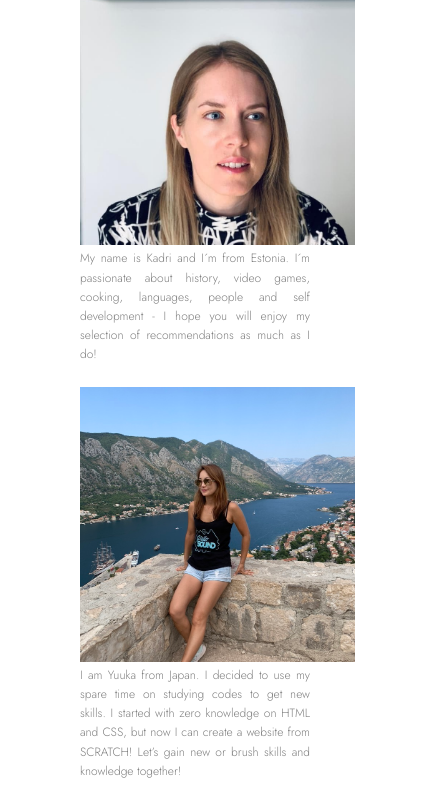
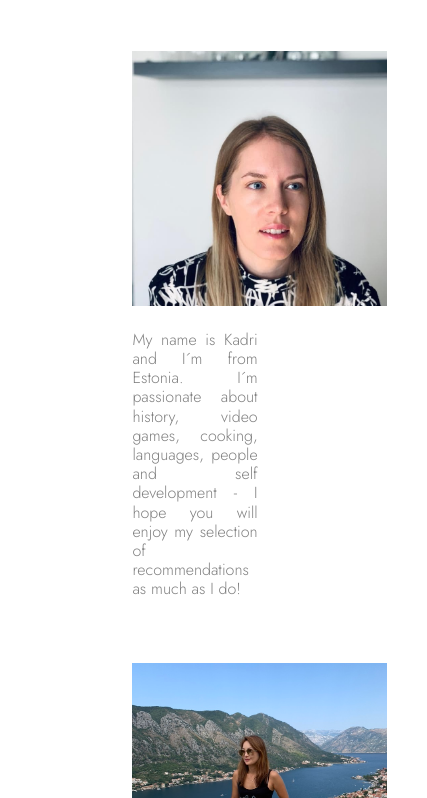
Before and after one commit to kadrijj/Experts, a plain HTML site: page contact.html in a window 390 px wide. Shown: the part 162-960 px from the top of the page, 427 px wide, since content can reach past the window. Drawn offline with Linux system fonts and the light colour scheme.

Commit message:
fix padding

```diff
--- a/contact.css
+++ b/contact.css
@@ -45,7 +45,8 @@ hr{
 
 .column {
     flex: 33.33%;
-    padding: 2px;
+    padding: 3.7em;
+    text-align: justify;
 
   }
   img {
@@ -218,6 +219,9 @@ footer {
   }
 
   @media(max-width: 640px) {
+    * {
+      padding: 10px;
+    }
     .row {
       display: flex;
       flex-direction: column;
@@ -226,6 +230,8 @@ footer {
 
     .column {
       padding-bottom: 20px;
+      text-align: justify;
+      padding: 1.4em;
 
     }
 
@@ -248,7 +254,7 @@ footer {
       line-height: 100%;
     }
     p {
-      font-size: 12px;
+      font-size: 1em;
     }
     .header-text {
       font-size: 30px;
```
